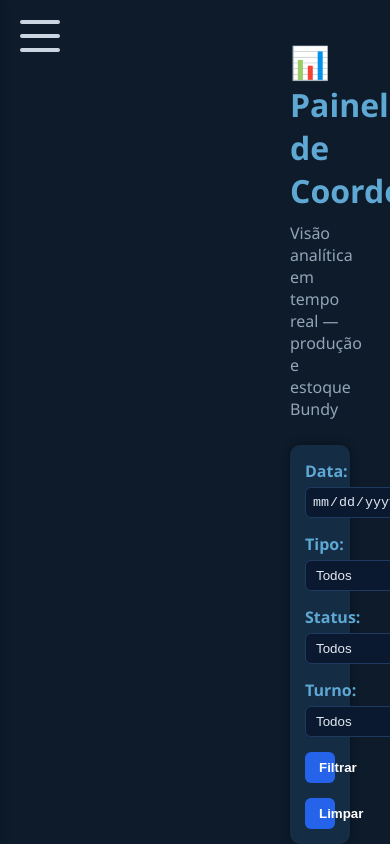
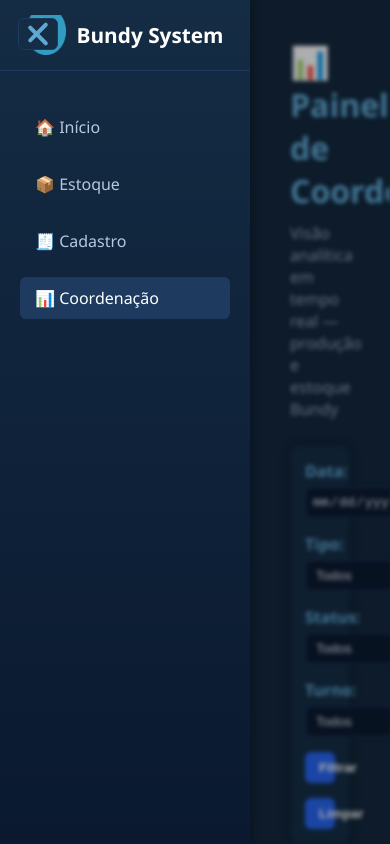
Before and after one commit to guilegod/SistemaPew, a plain HTML site: page cordenacao.html in a window 390 px wide. Both pictures are taken after a click on the button 40 px from the left and 36 px from the top of the page. Drawn offline with nearby package versions, Linux system fonts and the light colour scheme.

Commit message:
versao 1.0 - edit

```diff
--- a/cordenacao.html
+++ b/cordenacao.html
@@ -4,14 +4,21 @@
     <meta charset="UTF-8" />
     <meta name="viewport" content="width=device-width, initial-scale=1.0" />
     <title>Coordenação - Sistema Bundy</title>
+
+    <!-- CSS principal (global e página específica) -->
+    <link rel="stylesheet" href="./style.css" />
     <link rel="stylesheet" href="./style/cordenacao.css" />
+
+    <!-- Chart.js -->
     <script src="https://cdn.jsdelivr.net/npm/chart.js"></script>
   </head>
 
   <body>
     <!-- BOTÃO FIXO MENU -->
     <button id="toggleMenu" class="toggle-btn">
-      <span class="bar"></span><span class="bar"></span><span class="bar"></span>
+      <span class="bar"></span>
+      <span class="bar"></span>
+      <span class="bar"></span>
     </button>
 
     <!-- SIDEBAR -->
@@ -20,6 +27,7 @@
         <img src="./assets/logo.png" alt="Logo Bundy" class="logo" />
         <h2 class="logo-text">Bundy System</h2>
       </div>
+
       <nav class="menu">
         <ul>
           <li><a href="index.html">🏠 Início</a></li>
@@ -38,17 +46,19 @@
       <!-- 🔹 FILTROS -->
       <div class="filtros">
         <div>
-          <label>Data:</label>
+          <label for="filtroData">Data:</label>
           <input type="date" id="filtroData" />
         </div>
+
         <div>
-          <label>Tipo:</label>
+          <label for="filtroTipo">Tipo:</label>
           <select id="filtroTipo">
             <option value="">Todos</option>
           </select>
         </div>
+
         <div>
-          <label>Status:</label>
+          <label for="filtroStatus">Status:</label>
           <select id="filtroStatus">
             <option value="">Todos</option>
             <option value="Liberada">Liberada</option>
@@ -56,14 +66,16 @@
             <option value="Bloqueada">Bloqueada</option>
           </select>
         </div>
+
         <div>
-          <label>Turno:</label>
+          <label for="filtroTurno">Turno:</label>
           <select id="filtroTurno">
             <option value="">Todos</option>
             <option value="1º Turno">1º Turno</option>
             <option value="2º Turno">2º Turno</option>
           </select>
         </div>
+
         <button id="btnFiltrar">Filtrar</button>
         <button id="btnLimpar">Limpar</button>
       </div>
@@ -87,6 +99,8 @@
       </div>
     </main>
 
+    <!-- Scripts -->
     <script src="./script/cordenacao.js"></script>
+    <script src="./script/menu.js"></script>
   </body>
 </html>
--- /dev/null
+++ b/script/menu.js
@@ -0,0 +1,50 @@
+document.addEventListener("DOMContentLoaded", () => {
+  const toggleBtn = document.getElementById("toggleMenu");
+  const sidebar = document.getElementById("sidebar");
+
+  // Se não existir na página, sai sem erro
+  if (!toggleBtn || !sidebar) {
+    console.warn("⚠️ menu.js: elementos não encontrados nesta página.");
+    return;
+  }
+
+  // Alterna o estado do menu
+  toggleBtn.addEventListener("click", (e) => {
+    e.stopPropagation();
+    sidebar.classList.toggle("active");
+    toggleBtn.classList.toggle("active");
+
+    // Adiciona efeito de escurecimento no fundo (mobile)
+    if (sidebar.classList.contains("active")) {
+      document.body.classList.add("menu-open");
+    } else {
+      document.body.classList.remove("menu-open");
+    }
+  });
+
+  // Fecha o menu ao clicar fora (somente mobile)
+  document.addEventListener("click", (e) => {
+    if (
+      window.innerWidth <= 768 &&
+      !sidebar.contains(e.target) &&
+      !toggleBtn.contains(e.target)
+    ) {
+      sidebar.classList.remove("active");
+      toggleBtn.classList.remove("active");
+      document.body.classList.remove("menu-open");
+    }
+  });
+
+  // Garante que o menu fique visível no desktop
+  function ajustarMenuPorTamanho() {
+    if (window.innerWidth > 768) {
+      sidebar.classList.add("active");
+      document.body.classList.remove("menu-open");
+    } else {
+      sidebar.classList.remove("active");
+    }
+  }
+
+  window.addEventListener("resize", ajustarMenuPorTamanho);
+  ajustarMenuPorTamanho();
+});
--- a/style.css
+++ b/style.css
@@ -5,40 +5,53 @@
   box-sizing: border-box;
 }
 
+html, body {
+  height: 100%;
+  width: 100%;
+}
+
 body {
   display: flex;
+  flex-direction: column;
   font-family: 'Segoe UI', Tahoma, Geneva, Verdana, sans-serif;
   background-color: #0d1b2a;
   color: #e0e6ed;
-  height: 100vh;
-  overflow: hidden;
+  overflow-x: hidden;
 }
 
 /* ===== BOTÃO FIXO ===== */
 .toggle-btn {
   position: fixed;
-  top: 20px;
-  left: 20px;
-  z-index: 1100;
+  top: 18px;
+  left: 18px;
+  z-index: 1200;
   width: 40px;
   height: 32px;
   display: flex;
   flex-direction: column;
   justify-content: space-between;
-  background: none;
-  border: none;
+  background: #142c44;
+  border: 1px solid #1e3a5f;
+  border-radius: 6px;
+  padding: 6px;
   cursor: pointer;
+  transition: background 0.3s ease, transform 0.2s;
+}
+
+.toggle-btn:hover {
+  background: #1e3a5f;
+  transform: scale(1.05);
 }
 
 .bar {
   height: 4px;
   width: 100%;
-  background-color: #cbd5e1;
+  background-color: #5fa8d3;
   border-radius: 2px;
   transition: all 0.3s ease;
 }
 
-/* ===== Animação do ícone ☰ → ❌ ===== */
+/* ===== Animação ☰ → ❌ ===== */
 .toggle-btn.active .bar:nth-child(1) {
   transform: rotate(45deg) translate(6px, 6px);
 }
@@ -60,11 +73,16 @@ body {
   left: 0;
   top: 0;
   transition: transform 0.4s ease;
-  box-shadow: 2px 0 8px rgba(0, 0, 0, 0.2);
+  box-shadow: 2px 0 10px rgba(0, 0, 0, 0.3);
+  z-index: 1100;
 }
 
 .sidebar.hidden {
   transform: translateX(-100%);
+}
+
+.sidebar.active {
+  transform: translateX(0);
 }
 
 /* ===== LOGO ===== */
@@ -85,6 +103,7 @@ body {
 .logo-text {
   color: #ffffff;
   font-size: 1.3em;
+  text-align: center;
 }
 
 /* ===== MENU ===== */
@@ -108,7 +127,8 @@ body {
   transition: all 0.2s ease;
 }
 
-.menu a:hover {
+.menu a:hover,
+.menu a.active {
   background-color: #1e3a5f;
   color: #fff;
 }
@@ -118,17 +138,30 @@ body {
   flex: 1;
   margin-left: 250px;
   padding: 40px;
-  transition: margin-left 0.4s ease;
+  transition: margin-left 0.4s ease, filter 0.3s ease;
+  min-height: 100vh;
+  overflow-y: auto;
 }
 
 .sidebar.hidden ~ .content {
   margin-left: 0;
 }
 
-/* ===== RESPONSIVIDADE ===== */
+/* ===== MODO MOBILE ===== */
 @media (max-width: 768px) {
+  body {
+    flex-direction: column;
+    overflow-x: hidden;
+  }
+
   .sidebar {
     transform: translateX(-100%);
+    position: fixed;
+    top: 0;
+    left: 0;
+    width: 250px;
+    height: 100%;
+    z-index: 1100;
   }
 
   .sidebar.active {
@@ -139,4 +172,21 @@ body {
     margin-left: 0;
     padding: 20px;
   }
+
+  /* escurece fundo quando menu aberto */
+  body.menu-open .content {
+    filter: blur(2px) brightness(0.7);
+  }
 }
+
+/* ===== SCROLLBAR ===== */
+::-webkit-scrollbar {
+  width: 8px;
+}
+::-webkit-scrollbar-thumb {
+  background-color: #1e3a5f;
+  border-radius: 4px;
+}
+::-webkit-scrollbar-thumb:hover {
+  background-color: #5fa8d3;
+}
```
Also changed, not shown: cadastroMaterial.html (+1 -0 lines), index.html (+1 -0 lines).
